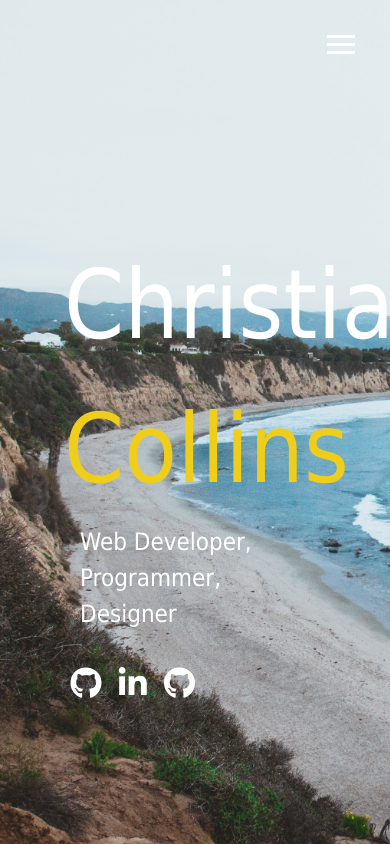
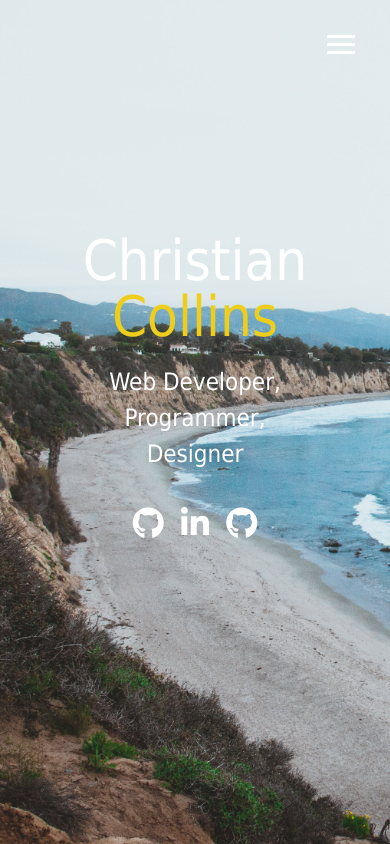
Before and after one commit to kingdiamond666/myportfolio, a website: page dist/index.html in a window 390 px wide. Drawn offline with Linux system fonts and the light colour scheme.

Commit message:
made site responsive

```diff
--- /dev/null
+++ b/scss/_mobile.scss
@@ -0,0 +1,59 @@
+// Widescreens
+@include mediaXl {
+
+}
+// Desktops & Laptops
+@include mediaLg {
+
+}
+// Tablets & Small Laptops
+@include mediaMd {
+    main {
+        align-items: center;
+        text-align: center;
+
+        .lg-heading{
+            line-height: 1;
+            margin-bottom: 1rem;
+        }
+    }
+
+    ul.menu-nav, div.menu-branding{
+        float: none;
+        width: 100%;
+        min-height:0;
+
+        &.show{
+            transform: translate3d(0, 0, 0);
+
+        }
+    }
+    .menu-nav{
+        height: 75vh;
+        transform: translate3d(-100%, 0, 0);
+        font-size: 24px;
+    }
+    .menu-branding{
+        height: 25vh;
+        transform: translate3d(100%, 0, 0);
+
+        .portrait{
+            width: 150px;
+            height: 150px;
+        }
+    }
+}
+// Smartphones
+@include mediaSm {
+
+    main{
+
+    }
+    main#home h1{
+        font-size: 3.5rem;
+        margin-top: 10vh;
+        align-items: center;
+        text-align: center;
+    }
+
+}
--- a/scss/config.scss
+++ b/scss/config.scss
@@ -27,3 +27,25 @@ $background-opacity: 0.9;
         }
     }
 }
+// Media Query Mixins
+@mixin mediaSm{
+    @media screen and (max-width: 500px){
+        @content;
+    }
+}
+
+@mixin mediaMd{
+    @media screen and (max-width: 768px){
+        @content;
+    }
+}
+@mixin mediaLg{
+    @media screen and (min-width: 769px) and (max-width: 1170px){
+        @content;
+    }
+}
+@mixin mediaXl{
+    @media screen and (min-width: 1171px){
+        @content;
+    }
+}
--- a/scss/main.scss
+++ b/scss/main.scss
@@ -1,5 +1,6 @@
 @import 'config';
 @import 'menu';
+@import 'mobile';
  * {
      box-sizing: border-box;
  }
```
Also changed, not shown: dist/css/main.css.
